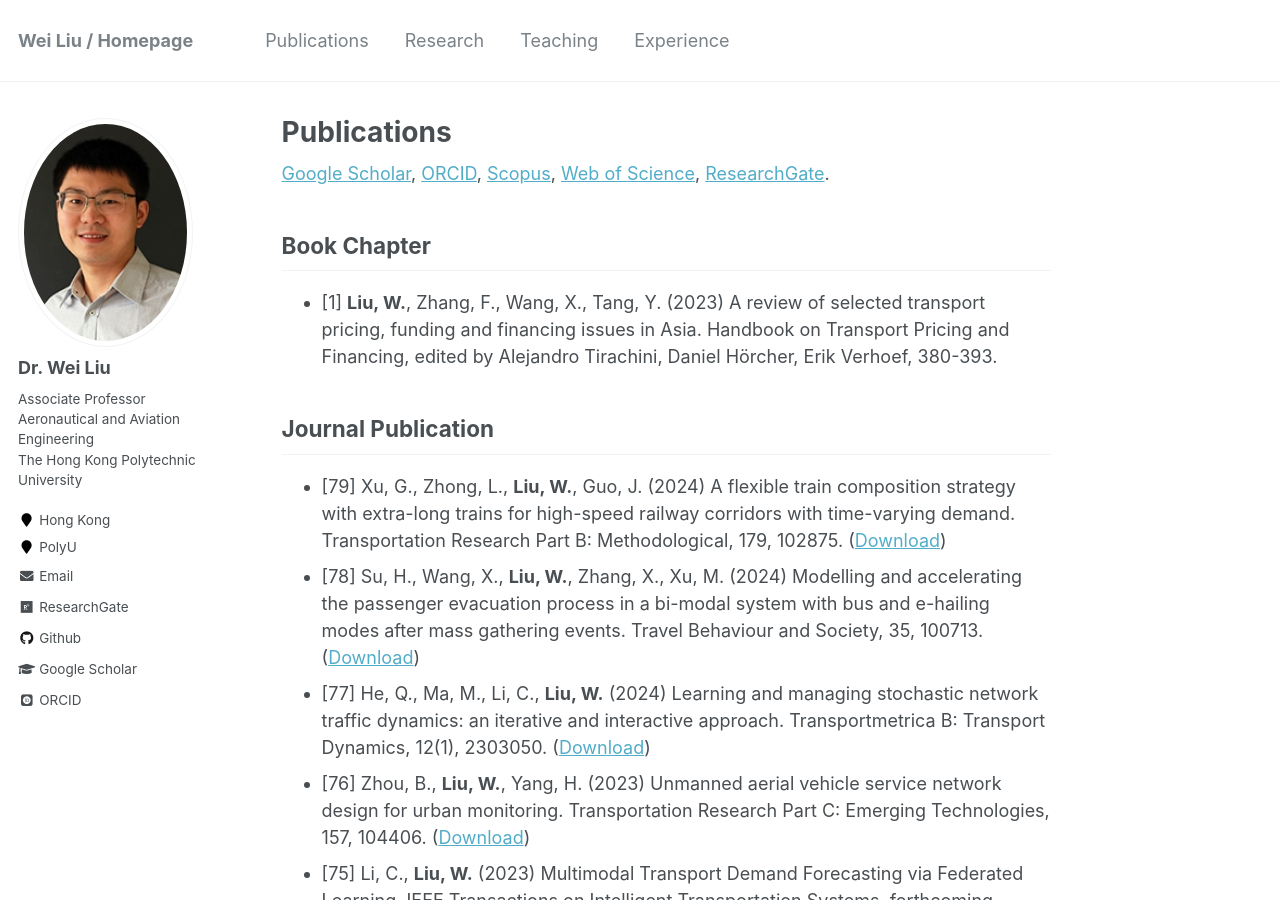
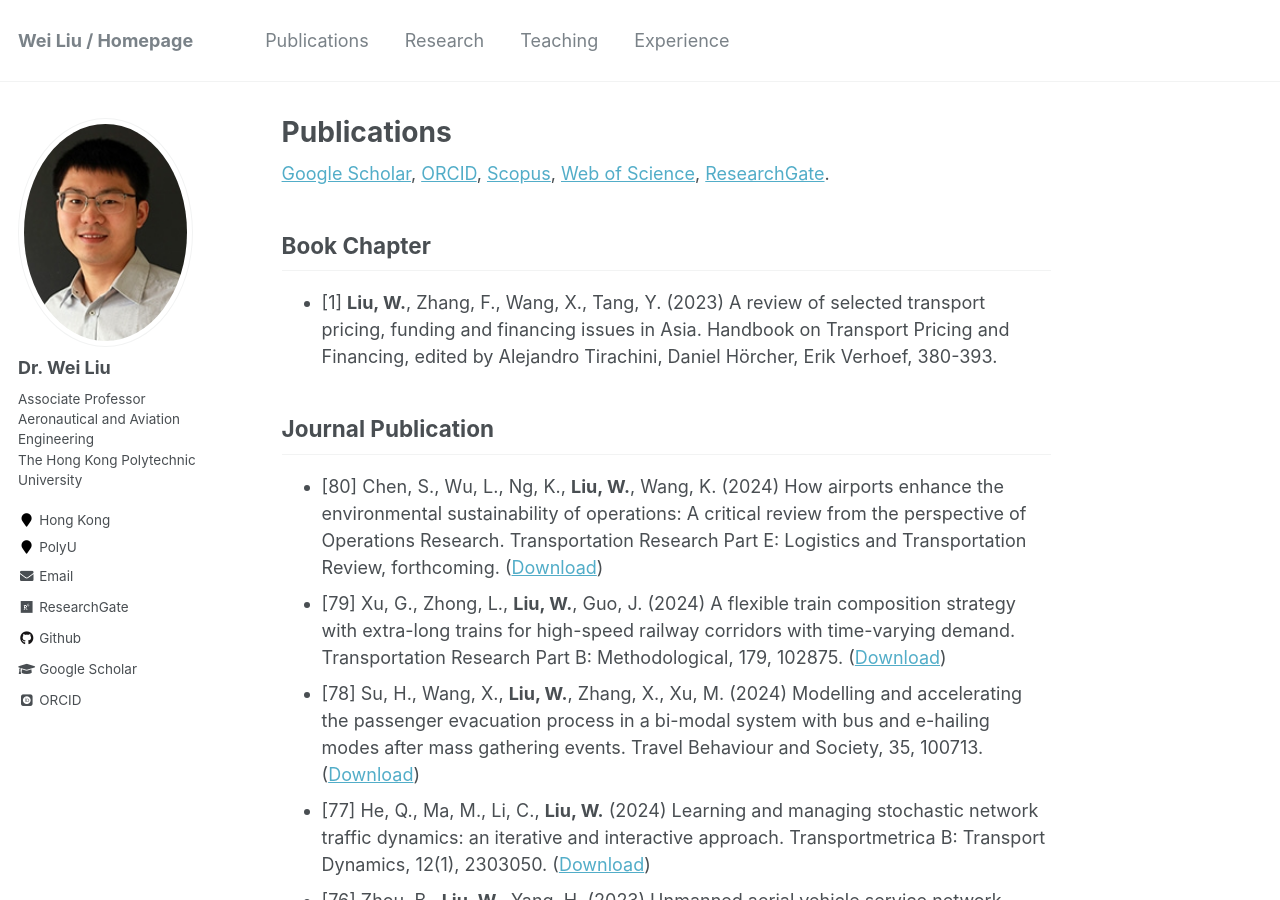
Before and after one commit to weiliu2016/weiliu2016.github.io, a Jekyll site: the page built from _pages/publications.md, in a window 1280 px wide and 900 px high. Built offline with Jekyll 4.4.1, drawn with Linux system fonts in a browser that asks for light colours; some web fonts are replaced.

Commit message:
Update publications.md

```diff
--- a/_pages/publications.md
+++ b/_pages/publications.md
@@ -22,6 +22,7 @@ Book Chapter
 
 Journal Publication
 ----------
+* [80] Chen, S., Wu, L., Ng, K., **Liu, W.**, Wang, K. (2024) How airports enhance the environmental sustainability of operations: A critical review from the perspective of Operations Research. Transportation Research Part E: Logistics and Transportation Review, forthcoming. ([Download](https://doi.org/10.1016/j.tre.2024.xxxxxx))
 * [79] Xu, G., Zhong, L., **Liu, W.**, Guo, J. (2024) A flexible train composition strategy with extra-long trains for high-speed railway corridors with time-varying demand. Transportation Research Part B: Methodological, 179, 102875. ([Download](https://doi.org/10.1016/j.trb.2023.102875))
 * [78] Su, H., Wang, X., **Liu, W.**, Zhang, X., Xu, M. (2024) Modelling and accelerating the passenger evacuation process in a bi-modal system with bus and e-hailing modes after mass gathering events. Travel Behaviour and Society, 35, 100713. ([Download](https://doi.org/10.1016/j.tbs.2023.100713))
 * [77] He, Q., Ma, M., Li, C., **Liu, W.** (2024) Learning and managing stochastic network traffic dynamics: an iterative and interactive approach. Transportmetrica B: Transport Dynamics, 12(1), 2303050. ([Download](https://doi.org/10.1080/21680566.2023.2303050))
```
